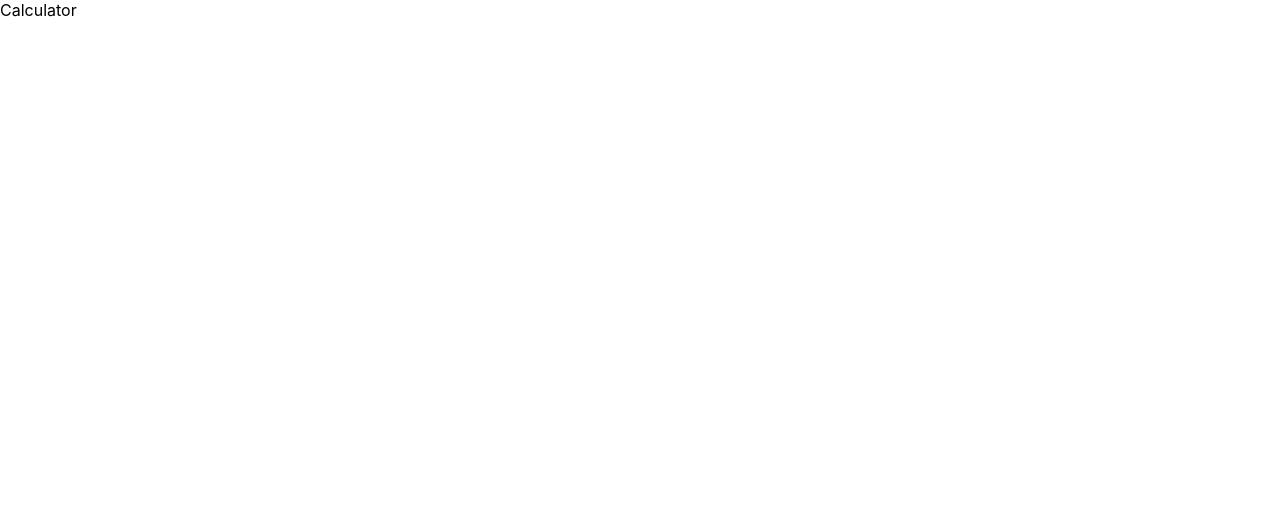
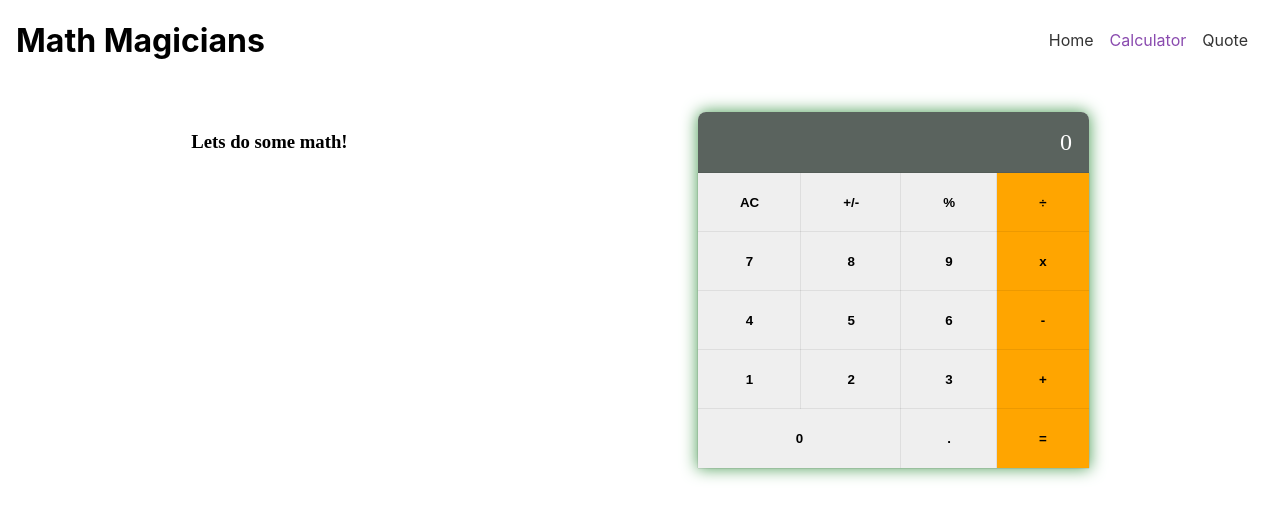
Before and after one commit to Feliverse/Math-Magicians, a React (Create React App) app: page /calculator in a window 1280 px wide. Shown: the top 518 px of the page. Built offline with nearby package versions, Linux system fonts and the light colour scheme.

Commit message:
styling app

```diff
--- a/src/App.css
+++ b/src/App.css
@@ -1,7 +1,8 @@
 .calculator-container {
-  width: 100%;
   display: grid;
   justify-content: center;
+  box-shadow: 0 0 1em 0.05em #53a15d;
+  border-radius: 0.5rem 0.5rem 0 0;
 }
 
 /* component: Display */
@@ -10,7 +11,8 @@
   width: 100%;
   display: flex;
   justify-content: flex-end;
-  background-color: rgb(86, 85, 85);
+  background-color: rgb(90, 99, 94);
+  border-radius: 0.5rem 0.5rem 0 0;
 }
 
 .calculator-display {
--- a/src/App.js
+++ b/src/App.js
@@ -3,14 +3,19 @@ import { Routes, Route } from 'react-router-dom';
 import Home from './components/routes/Home';
 import Quote from './components/routes/Quote';
 import Calculator from './components/routes/Calculator';
+import Layout from './components/Layout';
 
 function App() {
   return (
-    <Routes>
-      <Route path="/" element={<Home />} />
-      <Route path="/calculator" element={<Calculator />} />
-      <Route path="/quote" element={<Quote />} />
-    </Routes>
+    <div>
+      <Routes>
+        <Route path="/" element={<Layout />}>
+          <Route index element={<Home />} />
+          <Route path="calculator" element={<Calculator />} />
+          <Route path="quote" element={<Quote />} />
+        </Route>
+      </Routes>
+    </div>
   );
 }
 
--- /dev/null
+++ b/src/components/Layout.jsx
@@ -0,0 +1,11 @@
+import { Outlet } from 'react-router-dom';
+import Navbar from './Navbar';
+
+const Layout = () => (
+  <section className="nav">
+    <Navbar />
+    <Outlet />
+  </section>
+);
+
+export default Layout;
--- a/src/components/Navbar.jsx
+++ b/src/components/Navbar.jsx
@@ -6,9 +6,11 @@ const links = [
   { path: 'calculator', text: 'Calculator' },
   { path: 'quote', text: 'Quote' },
 ];
+
 const Navbar = () => (
   <nav className="navbar">
-    <ul>
+    <h1>Math Magicians</h1>
+    <ul className="navlinks">
       {links.map((link) => (
         <li key={link.text}>
           <NavLink to={link.path}>
--- a/src/components/routes/Calculator.jsx
+++ b/src/components/routes/Calculator.jsx
@@ -1,5 +1,11 @@
-const Calculator = () => (
-    'Calculator'
-  );
+import '../styles/Calculator.css';
+import Calculator from '../Calculator';
 
-  export default Calculator;
+const CalculatorPage = () => (
+  <section className="calculator">
+    <h3>Lets do some math!</h3>
+    <Calculator />
+  </section>
+);
+
+export default CalculatorPage;
--- a/src/components/routes/Home.jsx
+++ b/src/components/routes/Home.jsx
@@ -1,5 +1,11 @@
+import '../styles/Home.css'
+
 const Home = () => (
-    'This is a home page'
-  );
+    <section className="home">
+        <h2>Welcome to our page!</h2>
+        <p>Lorem ipsum dolor sit amet, consectetur adipiscing elit. Etiam vitae metus in lectus fringilla suscipit nec et magna. Suspendisse non sem id urna elementum ultricies sed a leo. Sed semper pharetra magna, at maximus arcu placerat ut. Ut eleifend ut libero vitae pretium. Mauris aliquam commodo molestie. Donec posuere aliquet feugiat. In eros eros, molestie vel accumsan id, faucibus ut lectus.</p>
+        <p>Nam a dui lorem. Sed at odio velit. Aenean magna sem, semper quis porta nec, tincidunt non ligula. Maecenas at lobortis risus. Quisque volutpat mi id sapien sodales, in iaculis lorem tempor. Vivamus vestibulum maximus mi ac dapibus. Donec rhoncus sem ut eros efficitur feugiat. Integer eu nisl sed lectus imperdiet aliquam. Cras nec vestibulum est, eu convallis nisl.</p>
+    </section>
+);
 
-  export default Home;
+export default Home;
--- a/src/components/routes/Quote.jsx
+++ b/src/components/routes/Quote.jsx
@@ -1,5 +1,7 @@
+import '../styles/Quote.css'
+
 const Quote = () => (
-  'This is a quote page'
+    <h2 className="quote">"Mathematics is not about numbers, equations, computations, or algorithms: it is about understanding" - William Paul Thurston</h2>
 );
 
 export default Quote;
--- /dev/null
+++ b/src/components/styles/Calculator.css
@@ -0,0 +1,17 @@
+.calculator {
+    font-family: 'Times New Roman', Times, serif;
+    padding: 2rem 1rem;
+    height: 80vh;
+    display: flex;
+    justify-content: center;
+    flex-direction: column;
+    align-items: center;
+  }
+
+  @media only screen and (min-width: 600px) {
+    .calculator {
+      flex-direction: row;
+      justify-content: space-around;
+      align-items: flex-start;
+    }
+  }
--- /dev/null
+++ b/src/components/styles/Home.css
@@ -0,0 +1,4 @@
+.home {
+    font-family: 'Times New Roman', Times, serif;
+    padding: 2em;
+  }
--- /dev/null
+++ b/src/components/styles/Navbar.css
@@ -0,0 +1,31 @@
+.navbar {
+  padding: 0 1rem;
+  display: flex;
+  justify-content: space-between;
+  align-items: center;
+  height: 80px;
+}
+
+.navlinks {
+  list-style: none;
+  padding: 0;
+  margin: 0;
+  display: flex;
+  justify-content: space-around;
+  align-items: center;
+}
+
+a {
+  padding-right: 1rem;
+  color: #333;
+  text-decoration: none;
+}
+
+h1 {
+  font-size: 200%;
+}
+
+/* Active route */
+.active {
+  color: #8a4baf;
+}
--- /dev/null
+++ b/src/components/styles/Quote.css
@@ -0,0 +1,8 @@
+.quote {
+    font-family: 'Times New Roman', Times, serif;
+    padding: 7%;
+    display: flex;
+    justify-content: center;
+    align-items: center;
+    font-weight: 100;
+  }
```
